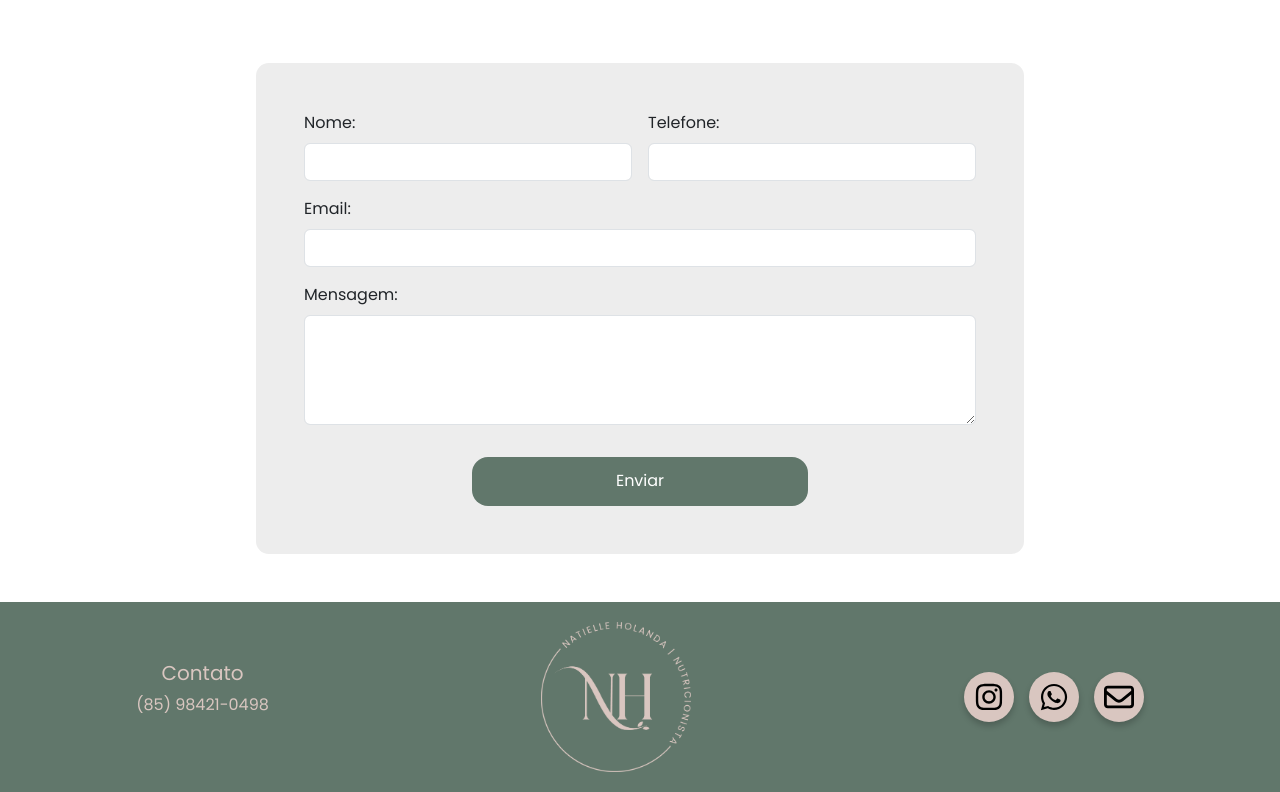
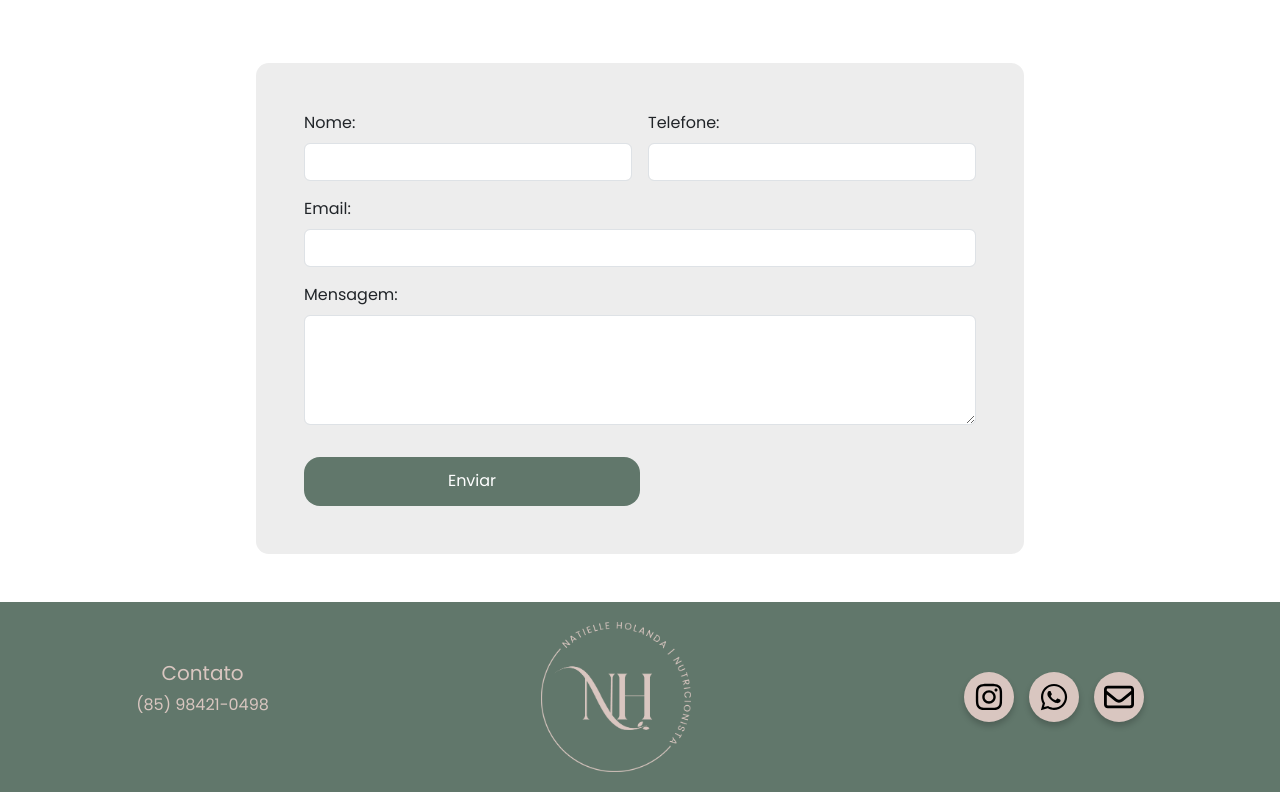
Before and after one commit to MichellMelo/landing-page-nutricionista, a Next.js app: page / in a window 1280 px wide. Shown: the part 2195-2987 px from the top of the page. Built offline with nearby package versions, Linux system fonts and the light colour scheme.

Commit message:
fix: button-contact

```diff
--- a/src/components/ContactForm.js
+++ b/src/components/ContactForm.js
@@ -128,7 +128,7 @@ export default function ContactForm() {
                         ></textarea>
                     </div>
                 </div>
-                <div className="d-flex flex-wrap justify-content-center">
+                <div className={`${styles["button-container"]}d-flex flex-wrap justify-content-center`}>
                     <button type="submit" className={`${styles.button}`}>
                         Enviar
                     </button>
```
